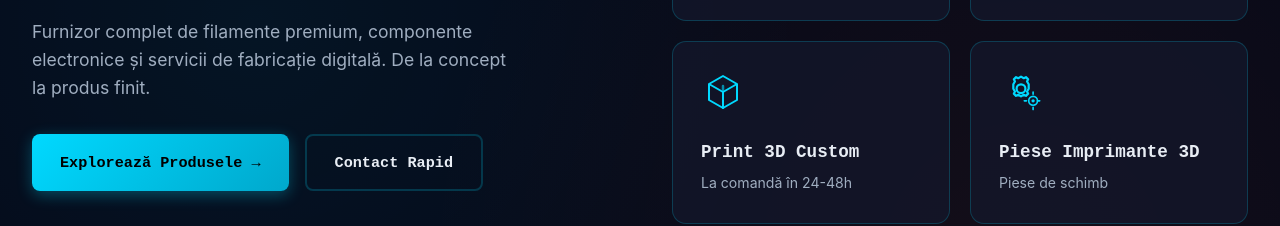
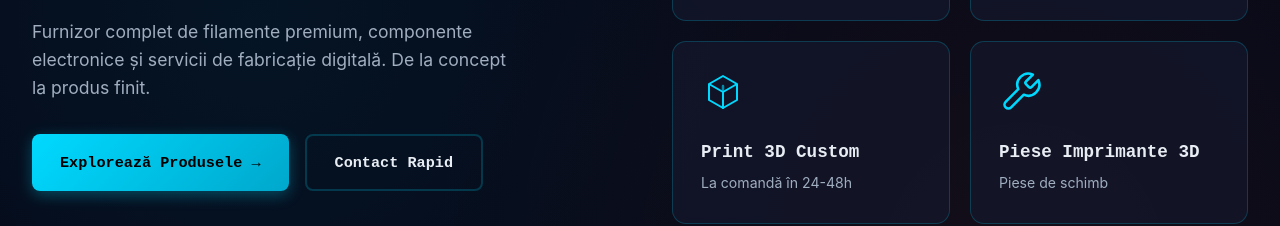
Before and after one commit to raz18bene/raul, a Next.js app: page / in a window 1280 px wide. Shown: the part 377-603 px from the top of the page. Built offline with nearby package versions, Linux system fonts and the light colour scheme.

Commit message:
modificari

```diff
--- a/src/app/page.tsx
+++ b/src/app/page.tsx
@@ -37,16 +37,16 @@ const PRINT_SVG = (
     <line x1="22" y1="16" x2="22" y2="20" stroke="var(--primary)" strokeWidth="2.5" strokeLinecap="round" opacity="0.6"/>
   </svg>
 )
+// Cheie fixă (tool/wrench) — piese de schimb și reparații, mai clar decât vechea
+// rotiță care semăna cu un ceas și nu spunea nimic despre "piese de schimb".
+// Coordonatele sunt path-ul standard de cheie (viewBox 24x24), redimensionat automat
+// la 44x44 prin viewBox — nu sunt inventate manual, ca sa nu iasa o forma stricata.
 const GEAR_SVG = (
-  <svg width="44" height="44" viewBox="0 0 40 40" fill="none">
-    <path d="M20 6l2.5 1.5 2-1 2 2-1 2L27 13v4l-1.5 2.5 1 2-2 2-2-1L20 24l-2.5-1.5-2 1-2-2 1-2L13 17v-4l1.5-2.5-1-2 2-2 2 1z" stroke="var(--primary)" strokeWidth="2" strokeLinejoin="round"/>
-    <circle cx="20" cy="17" r="4" stroke="var(--primary)" strokeWidth="2"/>
-    <circle cx="31" cy="28" r="4" stroke="var(--primary)" strokeWidth="1.5"/>
-    <circle cx="31" cy="28" r="1.5" fill="var(--primary)"/>
-    <line x1="31" y1="22" x2="31" y2="20" stroke="var(--primary)" strokeWidth="1.5" strokeLinecap="round"/>
-    <line x1="31" y1="34" x2="31" y2="36" stroke="var(--primary)" strokeWidth="1.5" strokeLinecap="round"/>
-    <line x1="25" y1="28" x2="23" y2="28" stroke="var(--primary)" strokeWidth="1.5" strokeLinecap="round"/>
-    <line x1="37" y1="28" x2="35" y2="28" stroke="var(--primary)" strokeWidth="1.5" strokeLinecap="round"/>
+  <svg width="44" height="44" viewBox="0 0 24 24" fill="none">
+    <path
+      d="M14.7 6.3a1 1 0 0 0 0 1.4l1.6 1.6a1 1 0 0 0 1.4 0l3.77-3.77a6 6 0 0 1-7.94 7.94l-6.91 6.91a2.12 2.12 0 0 1-3-3l6.91-6.91a6 6 0 0 1 7.94-7.94l-3.76 3.76z"
+      stroke="var(--primary)" strokeWidth="1.4" strokeLinecap="round" strokeLinejoin="round"
+    />
   </svg>
 )
 
```
